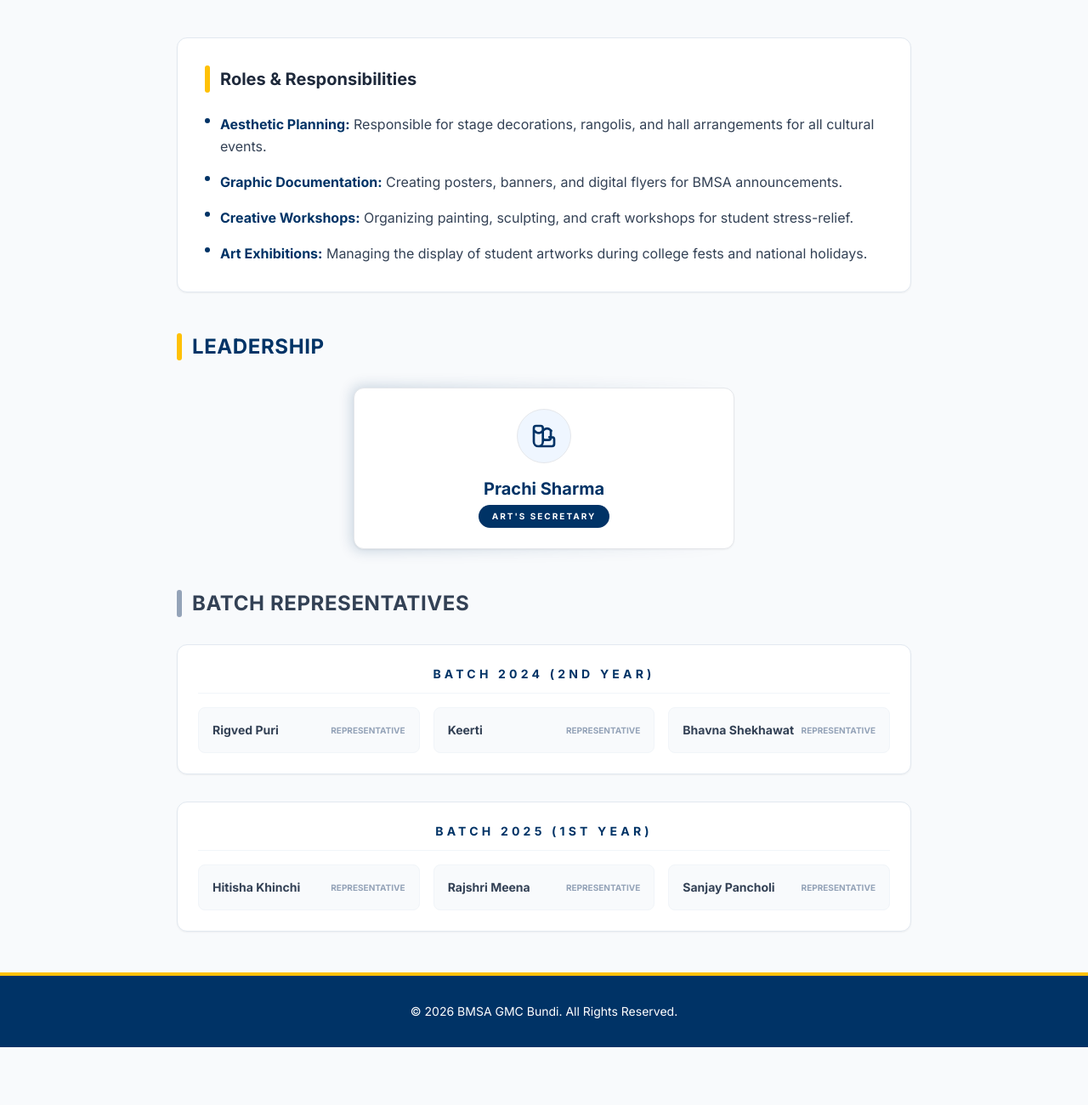
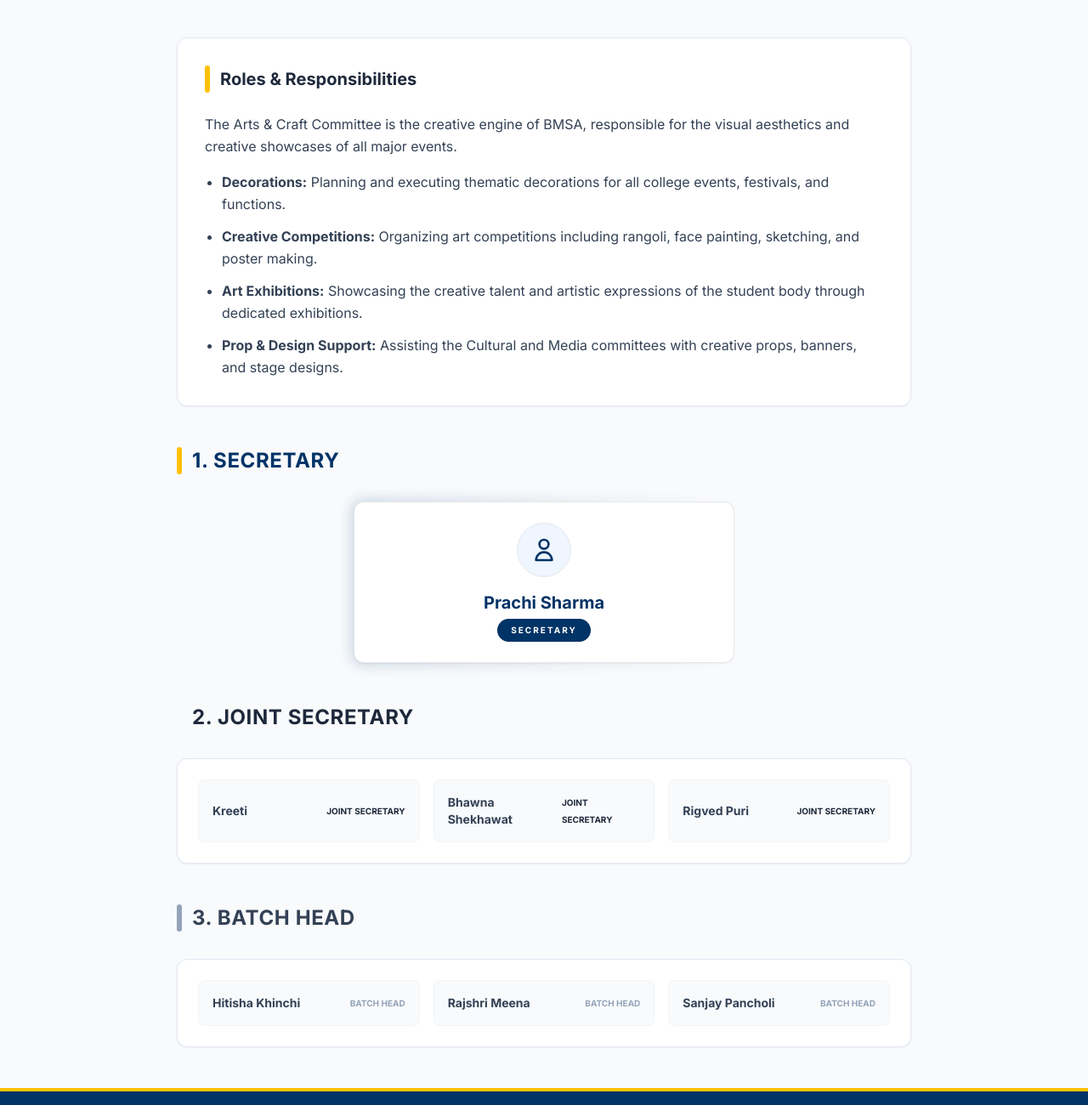
Before and after one commit to kanishk2007dev/gmcbundi-main-website, a plain HTML site: page committees/arts-craft/index.html in a window 1280 px wide. Shown: the part 180-1480 px from the top of the page at 85% size. Before the commit the page ends 1412 px from the top, so only its background shows below. Drawn offline with nearby package versions, Linux system fonts and the light colour scheme.

Commit message:
Update index.html

```diff
--- a/committees/arts-craft/index.html
+++ b/committees/arts-craft/index.html
@@ -4,9 +4,7 @@
     <meta charset="UTF-8">
     <meta name="viewport" content="width=device-width, initial-scale=1.0">
     <title>Arts & Craft Committee - BMSA GMC Bundi</title>
-    <!-- Tailwind CSS link -->
     <script src="https://cdn.tailwindcss.com"></script>
-    <!-- Fonts link -->
     <link href="https://fonts.googleapis.com/css2?family=Inter:wght@300;400;500;600;700&family=Merriweather:wght@300;400;700;900&display=swap" rel="stylesheet">
     <script>
         tailwind.config = {
@@ -48,97 +46,90 @@
                 <h3 class="text-xl font-bold text-brand-800 mb-6 flex items-center">
                     <span class="w-1.5 h-8 bg-brand-gold mr-3 rounded-full"></span>Roles & Responsibilities
                 </h3>
-                <ul class="space-y-4">
-                    <li class="flex gap-3">
-                        <div class="mt-1.5 w-1.5 h-1.5 bg-brand-900 rounded-full flex-shrink-0"></div>
-                        <p class="text-slate-700 leading-relaxed"><strong class="text-brand-900">Aesthetic Planning:</strong> Responsible for stage decorations, rangolis, and hall arrangements for all cultural events.</p>
-                    </li>
-                    <li class="flex gap-3">
-                        <div class="mt-1.5 w-1.5 h-1.5 bg-brand-900 rounded-full flex-shrink-0"></div>
-                        <p class="text-slate-700 leading-relaxed"><strong class="text-brand-900">Graphic Documentation:</strong> Creating posters, banners, and digital flyers for BMSA announcements.</p>
-                    </li>
-                    <li class="flex gap-3">
-                        <div class="mt-1.5 w-1.5 h-1.5 bg-brand-900 rounded-full flex-shrink-0"></div>
-                        <p class="text-slate-700 leading-relaxed"><strong class="text-brand-900">Creative Workshops:</strong> Organizing painting, sculpting, and craft workshops for student stress-relief.</p>
-                    </li>
-                    <li class="flex gap-3">
-                        <div class="mt-1.5 w-1.5 h-1.5 bg-brand-900 rounded-full flex-shrink-0"></div>
-                        <p class="text-slate-700 leading-relaxed"><strong class="text-brand-900">Art Exhibitions:</strong> Managing the display of student artworks during college fests and national holidays.</p>
-                    </li>
+                <div class="space-y-4 text-slate-700 leading-relaxed">
+                    <p>The Arts & Craft Committee is the creative engine of BMSA, responsible for the visual aesthetics and creative showcases of all major events.</p>
+                    <ul class="list-disc pl-5 space-y-3 marker:text-brand-500 mt-4">
+                        <li><strong>Decorations:</strong> Planning and executing thematic decorations for all college events, festivals, and functions.</li>
+                        <li><strong>Creative Competitions:</strong> Organizing art competitions including rangoli, face painting, sketching, and poster making.</li>
+                        <li><strong>Art Exhibitions:</strong> Showcasing the creative talent and artistic expressions of the student body through dedicated exhibitions.</li>
+                        <li><strong>Prop & Design Support:</strong> Assisting the Cultural and Media committees with creative props, banners, and stage designs.</li>
                     </ul>
+                </div>
             </section>
 
-            <!-- Leadership Section -->
+            <!-- Secretary Section -->
             <section>
                 <div class="flex items-center gap-3 mb-8">
                     <div class="h-8 w-1.5 bg-brand-gold rounded-full"></div>
-                    <h3 class="text-2xl font-bold text-brand-900 uppercase tracking-wide">Leadership</h3>
+                    <h3 class="text-2xl font-bold text-brand-900 uppercase tracking-wide">1. Secretary</h3>
                 </div>
 
                 <div class="max-w-md mx-auto">
-                    <!-- Art's Secretary Card -->
                     <div class="relative group">
                         <div class="absolute -inset-0.5 bg-gradient-to-r from-brand-900 to-brand-700 rounded-xl blur opacity-20 group-hover:opacity-40 transition duration-300"></div>
                         <div class="relative p-6 bg-white border border-brand-100 rounded-xl shadow-sm text-center">
                             <div class="w-16 h-16 bg-brand-50 rounded-full flex items-center justify-center text-brand-900 mx-auto mb-4 border border-brand-100">
-                                <svg class="w-8 h-8" fill="none" stroke="currentColor" viewBox="0 0 24 24"><path stroke-linecap="round" stroke-linejoin="round" stroke-width="2" d="M7 21a4 4 0 01-4-4V5a2 2 0 012-2h4a2 2 0 012 2v12a4 4 0 01-4 4zm0 0h12a2 2 0 002-2v-4a2 2 0 00-2-2h-2.343M11 7.343l1.657-1.357a4 4 0 014.114 0l1.657 1.357M11 7.343l-1.657 1.357a4 4 0 01-4.114 0L3.57 7.343M11 7.343v6.172a2 2 0 002 2h3a2 2 0 002-2v-6.172"></path></svg>
+                                <svg class="w-8 h-8" fill="none" stroke="currentColor" viewBox="0 0 24 24"><path stroke-linecap="round" stroke-linejoin="round" stroke-width="2" d="M16 7a4 4 0 11-8 0 4 4 0 018 0zM12 14a7 7 0 00-7 7h14a7 7 0 00-7-7z"></path></svg>
                             </div>
                             <h4 class="text-xl font-black text-brand-900 mb-1">Prachi Sharma</h4>
                             <div class="bg-brand-900 text-white text-[10px] font-bold uppercase tracking-[0.2em] py-1.5 px-4 rounded-full inline-block">
-                                Art's Secretary
+                                Secretary
                             </div>
                         </div>
                     </div>
                 </div>
             </section>
 
-            <!-- Batch Representatives Section -->
+            <!-- Joint Secretary Section -->
             <section>
-                <div class="flex items-center gap-3 mb-8">
-                    <div class="h-8 w-1.5 bg-slate-400 rounded-full"></div>
-                    <h3 class="text-2xl font-bold text-slate-700 uppercase tracking-wide">Batch Representatives</h3>
+                <div class="flex items-center gap-3 mb-8 mt-12">
+                    <div class="h-8 w-1.5 bg-brand-500 rounded-full"></div>
+                    <h3 class="text-2xl font-bold text-brand-800 uppercase tracking-wide">2. Joint Secretary</h3>
                 </div>
 
-                <div class="space-y-8">
-                    <!-- Batch 2024 -->
                 <div class="bg-white p-6 rounded-xl border border-slate-200 shadow-sm">
-                        <h4 class="text-sm font-bold text-brand-900 uppercase tracking-[0.3em] mb-4 text-center border-b border-slate-100 pb-3">Batch 2024 (2nd Year)</h4>
                     <div class="grid grid-cols-1 sm:grid-cols-2 lg:grid-cols-3 gap-4">
                         <div class="flex items-center justify-between p-4 bg-slate-50 rounded-lg border border-slate-100 group hover:bg-brand-900 transition-colors duration-300 text-sm">
-                                <span class="font-bold text-slate-700 group-hover:text-white">Rigved Puri</span>
-                                <span class="text-[10px] text-slate-400 font-bold uppercase group-hover:text-brand-100">Representative</span>
+                            <span class="font-bold text-slate-700 group-hover:text-white">Kreeti</span>
+                            <span class="text-[10px] text-brand-600 font-bold uppercase group-hover:text-brand-100">Joint Secretary</span>
                         </div>
                         <div class="flex items-center justify-between p-4 bg-slate-50 rounded-lg border border-slate-100 group hover:bg-brand-900 transition-colors duration-300 text-sm">
-                                <span class="font-bold text-slate-700 group-hover:text-white">Keerti</span>
-                                <span class="text-[10px] text-slate-400 font-bold uppercase group-hover:text-brand-100">Representative</span>
+                            <span class="font-bold text-slate-700 group-hover:text-white">Bhawna Shekhawat</span>
+                            <span class="text-[10px] text-brand-600 font-bold uppercase group-hover:text-brand-100">Joint Secretary</span>
                         </div>
                         <div class="flex items-center justify-between p-4 bg-slate-50 rounded-lg border border-slate-100 group hover:bg-brand-900 transition-colors duration-300 text-sm">
-                                <span class="font-bold text-slate-700 group-hover:text-white">Bhavna Shekhawat</span>
-                                <span class="text-[10px] text-slate-400 font-bold uppercase group-hover:text-brand-100">Representative</span>
-                            </div>
-                        </div>
-                    </div>
-
-                    <!-- Batch 2025 -->
-                    <div class="bg-white p-6 rounded-xl border border-slate-200 shadow-sm">
-                        <h4 class="text-sm font-bold text-brand-900 uppercase tracking-[0.3em] mb-4 text-center border-b border-slate-100 pb-3">Batch 2025 (1st Year)</h4>
-                        <div class="grid grid-cols-1 sm:grid-cols-2 lg:grid-cols-3 gap-4 text-sm">
-                            <div class="flex items-center justify-between p-4 bg-slate-50 rounded-lg border border-slate-100 group hover:bg-brand-900 transition-colors duration-300">
-                                <span class="font-bold text-slate-700 group-hover:text-white">Hitisha Khinchi</span>
-                                <span class="text-[10px] text-slate-400 font-bold uppercase group-hover:text-brand-100">Representative</span>
-                            </div>
-                            <div class="flex items-center justify-between p-4 bg-slate-50 rounded-lg border border-slate-100 group hover:bg-brand-900 transition-colors duration-300">
-                                <span class="font-bold text-slate-700 group-hover:text-white">Rajshri Meena</span>
-                                <span class="text-[10px] text-slate-400 font-bold uppercase group-hover:text-brand-100">Representative</span>
-                            </div>
-                            <div class="flex items-center justify-between p-4 bg-slate-50 rounded-lg border border-slate-100 group hover:bg-brand-900 transition-colors duration-300">
-                                <span class="font-bold text-slate-700 group-hover:text-white">Sanjay Pancholi</span>
-                                <span class="text-[10px] text-slate-400 font-bold uppercase group-hover:text-brand-100">Representative</span>
-                            </div>
+                            <span class="font-bold text-slate-700 group-hover:text-white">Rigved Puri</span>
+                            <span class="text-[10px] text-brand-600 font-bold uppercase group-hover:text-brand-100">Joint Secretary</span>
                         </div>
                     </div>
                 </div>
             </section>
+
+            <!-- Batch Head Section -->
+            <section>
+                <div class="flex items-center gap-3 mb-8 mt-12">
+                    <div class="h-8 w-1.5 bg-slate-400 rounded-full"></div>
+                    <h3 class="text-2xl font-bold text-slate-700 uppercase tracking-wide">3. Batch Head</h3>
+                </div>
+
+                <div class="bg-white p-6 rounded-xl border border-slate-200 shadow-sm">
+                    <div class="grid grid-cols-1 sm:grid-cols-2 lg:grid-cols-3 gap-4">
+                        <div class="flex items-center justify-between p-4 bg-slate-50 rounded-lg border border-slate-100 group hover:bg-brand-900 transition-colors duration-300 text-sm">
+                            <span class="font-bold text-slate-700 group-hover:text-white">Hitisha Khinchi</span>
+                            <span class="text-[10px] text-slate-400 font-bold uppercase group-hover:text-brand-100">Batch Head</span>
+                        </div>
+                        <div class="flex items-center justify-between p-4 bg-slate-50 rounded-lg border border-slate-100 group hover:bg-brand-900 transition-colors duration-300 text-sm">
+                            <span class="font-bold text-slate-700 group-hover:text-white">Rajshri Meena</span>
+                            <span class="text-[10px] text-slate-400 font-bold uppercase group-hover:text-brand-100">Batch Head</span>
+                        </div>
+                        <div class="flex items-center justify-between p-4 bg-slate-50 rounded-lg border border-slate-100 group hover:bg-brand-900 transition-colors duration-300 text-sm">
+                            <span class="font-bold text-slate-700 group-hover:text-white">Sanjay Pancholi</span>
+                            <span class="text-[10px] text-slate-400 font-bold uppercase group-hover:text-brand-100">Batch Head</span>
+                        </div>
+                    </div>
+                </div>
+            </section>
+
         </div>
     </main>
 
```
Lines whose indentation alone changed are shown as unchanged.
